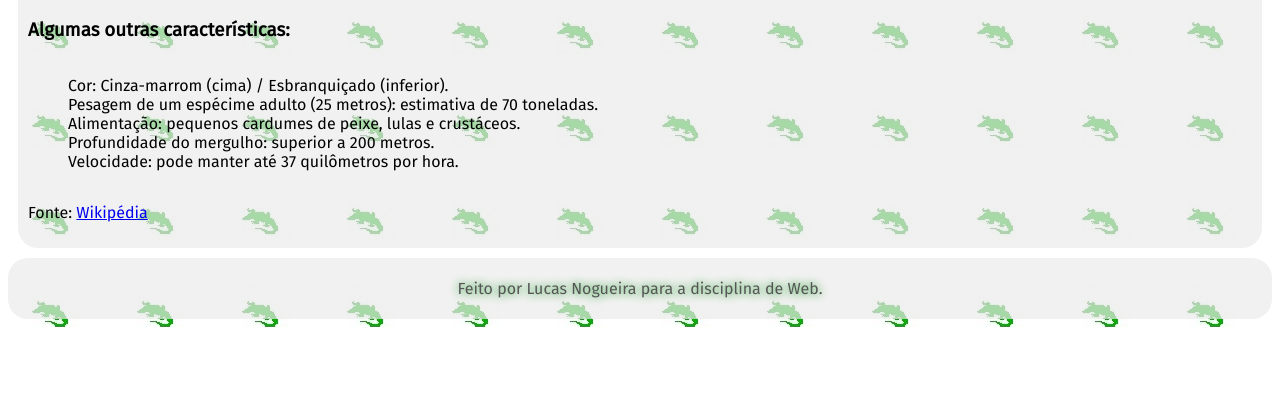
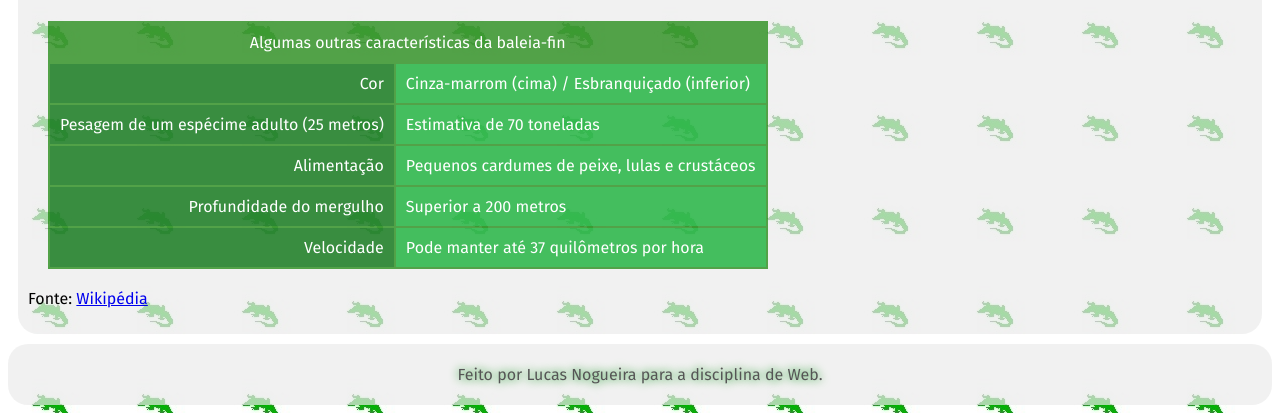
Before and after one commit to Lucas1nogueira/projeto-web, a plain HTML site: page baleia-fin.html in a window 1280 px wide. Shown: the part 939-1352 px from the top of the page. Before the commit the page ends 1266 px from the top, so only its background shows below. Drawn offline with Linux system fonts and the light colour scheme.

Commit message:
Inserção de tabelas com estilo CSS

```diff
--- a/baleia-fin.html
+++ b/baleia-fin.html
@@ -46,15 +46,36 @@
         <p>Confira uma pequena amostra do animal no vídeo abaixo:</p>
         <!-- Vídeo -->
         <video src="videos/baleia-fin.mp4" controls></video>
-        <h3>Algumas outras características:</h3>
-        <!-- Lista não ordenada -->
-        <ul>
-            <li>Cor: Cinza-marrom (cima) / Esbranquiçado (inferior).</li>
-            <li>Pesagem de um espécime adulto (25 metros): estimativa de 70 toneladas.</li>
-            <li>Alimentação: pequenos cardumes de peixe, lulas e crustáceos.</li>
-            <li>Profundidade do mergulho: superior a 200 metros.</li>
-            <li>Velocidade: pode manter até 37 quilômetros por hora.</li>
-        </ul>
+        <!-- Tabela -->
+        <table id="caracteristicas">
+            <thead>
+                <tr>
+                    <td colspan="2">Algumas outras características da baleia-fin</td>
+                </tr>
+            </thead>
+            <tbody>
+                <tr>
+                    <td class="ce">Cor</td>
+                    <td class="cd">Cinza-marrom (cima) / Esbranquiçado (inferior)</td>
+                </tr>
+                <tr>
+                    <td class="ce">Pesagem de um espécime adulto (25 metros)</td>
+                    <td class="cd">Estimativa de 70 toneladas</td>
+                </tr>
+                <tr>
+                    <td class="ce">Alimentação</td>
+                    <td class="cd">Pequenos cardumes de peixe, lulas e crustáceos</td>
+                </tr>
+                <tr>
+                    <td class="ce">Profundidade do mergulho</td>
+                    <td class="cd">Superior a 200 metros</td>
+                </tr>
+                <tr>
+                    <td class="ce">Velocidade</td>
+                    <td class="cd">Pode manter até 37 quilômetros por hora</td>
+                </tr>
+            </tbody>
+        </table>
         <!-- Link da fonte -->
         <p>Fonte: <a href="https://pt.wikipedia.org/wiki/Baleia-comum" hreflang="pt" target="_blank"
                 rel="external">Wikipédia</a></p>
--- a/css/estilo.css
+++ b/css/estilo.css
@@ -82,6 +82,24 @@ iframe {
 video {
     border-radius: 10px;
 }
+table#caracteristicas {
+    background-color: rgba(15, 128, 0, 0.7);
+    color: rgba(255, 255, 255, 1);
+    margin: 20px;
+}
+table#caracteristicas td {
+    padding: 10px;
+    text-align: center;
+    vertical-align: top;
+}
+table#caracteristicas td.ce {
+    background-color: rgba(0, 95, 48, 0.3);
+    text-align: right;
+}
+table#caracteristicas td.cd {
+    background-color: rgba(38, 255, 146, 0.3);
+    text-align: left;
+}
 footer#rodape {
     background-color: rgba(236, 236, 236, 0.7);
     border-radius: 20px;
```
Also changed, not shown: onca-pintada.html (+30 -8 lines).
